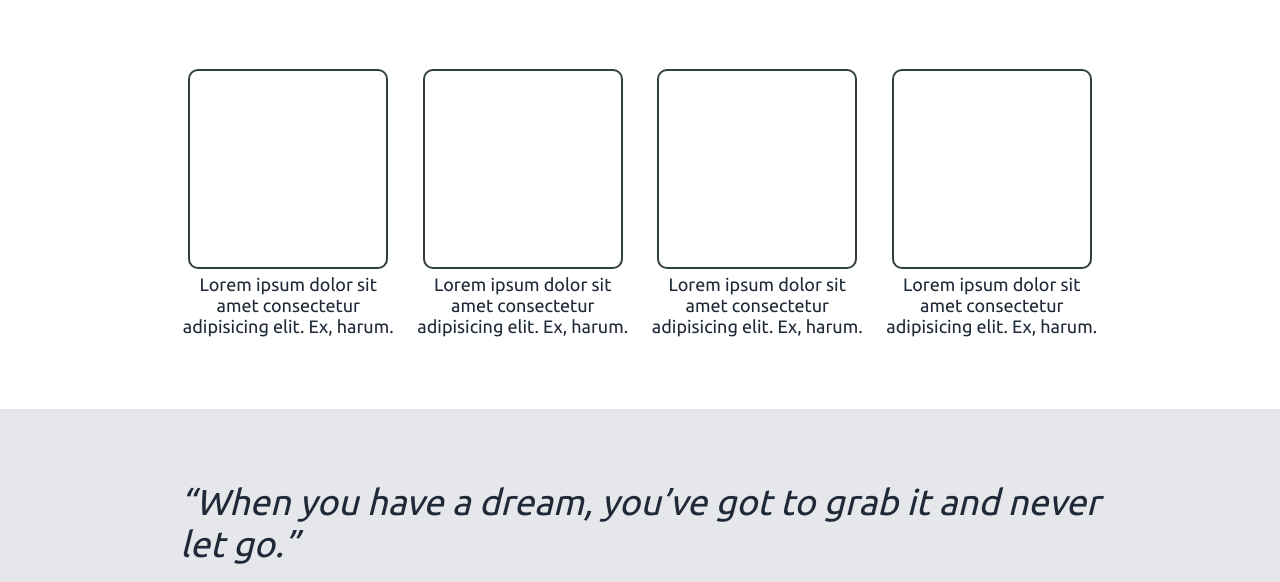
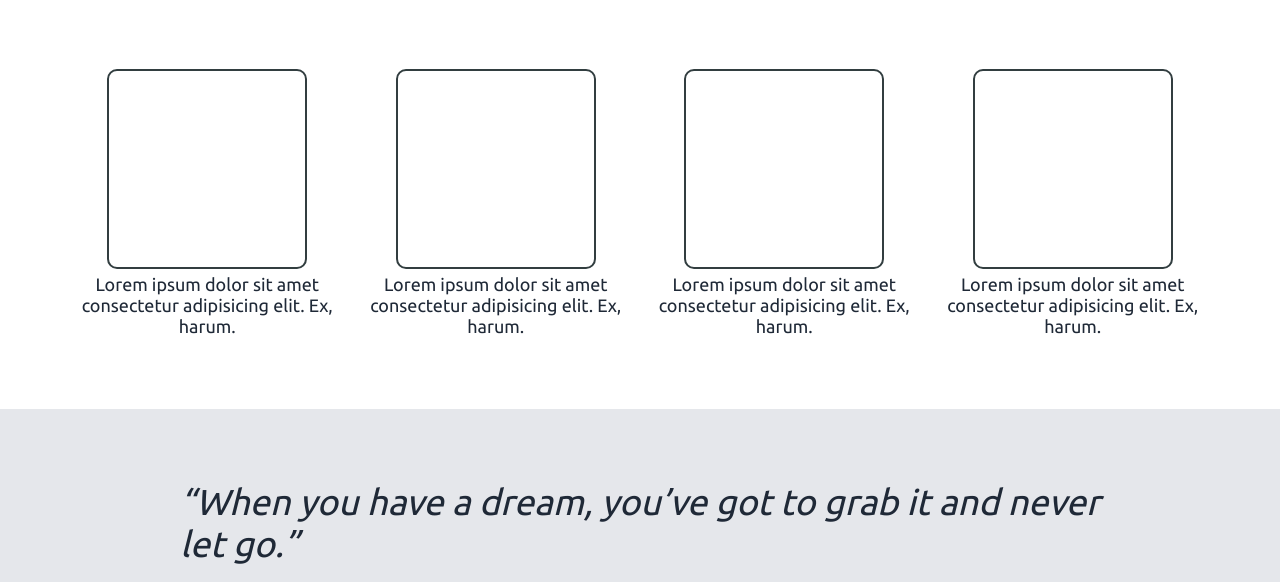
Before and after one commit to Who-codes/landing-page, a plain HTML site: page index.html in a window 1280 px wide. Shown: the part 504-1086 px from the top of the page. Drawn offline with Linux system fonts and the light colour scheme.

Commit message:
adding flex wrap to contents

```diff
--- a/style.css
+++ b/style.css
@@ -73,6 +73,7 @@ nav img{
     margin-top: 10px;
     border-radius: 5px;
 }
+
 .container button:hover, .container button:active{
     background-color: #f9faf8;
 }
@@ -103,7 +104,8 @@ nav img{
 .info-container{
     display: flex;
     gap: 1em;
-    padding: 2em 8em;
+    padding: 2em;
+    flex-wrap: wrap;
 }
 
 .info-content{
@@ -112,6 +114,7 @@ nav img{
     align-items: center;
     text-align: center;
     gap: 0.25em;
+    flex: 1;
 }
 
 .card{
```
